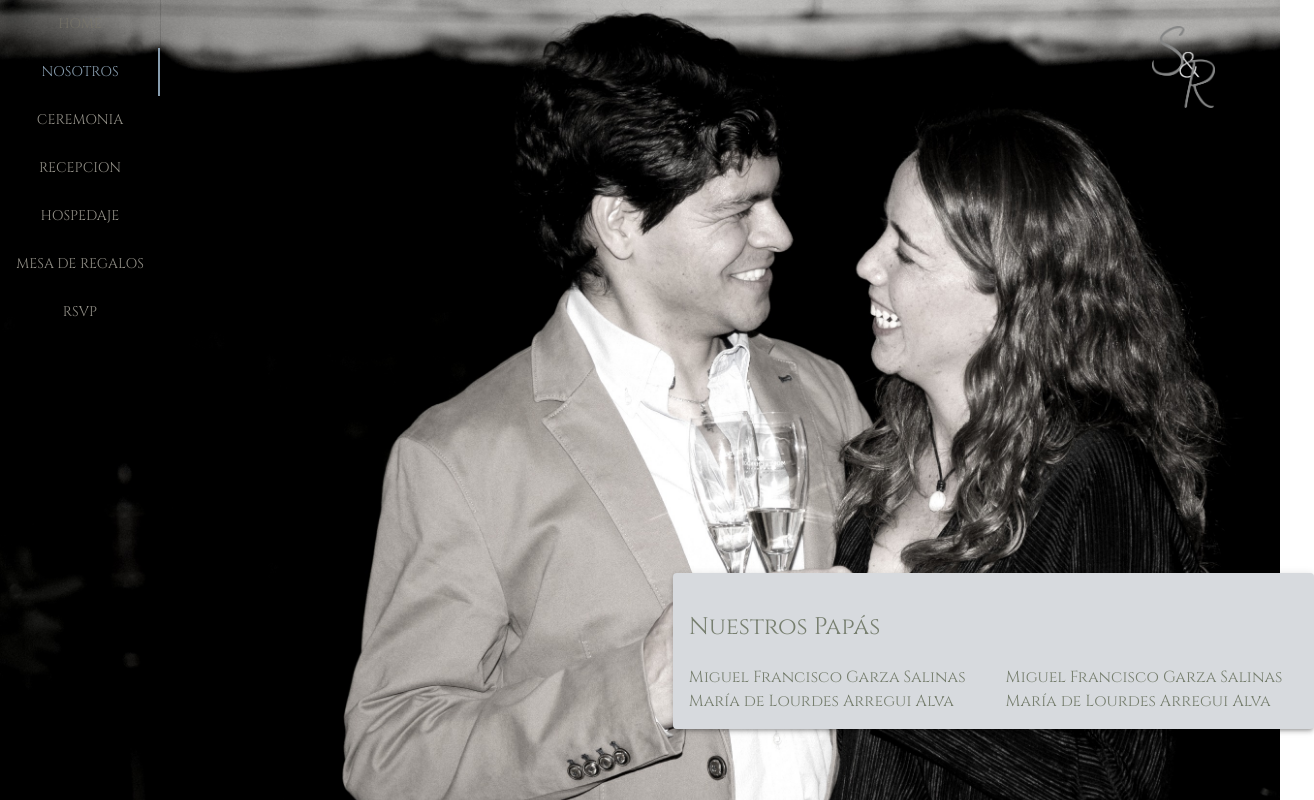
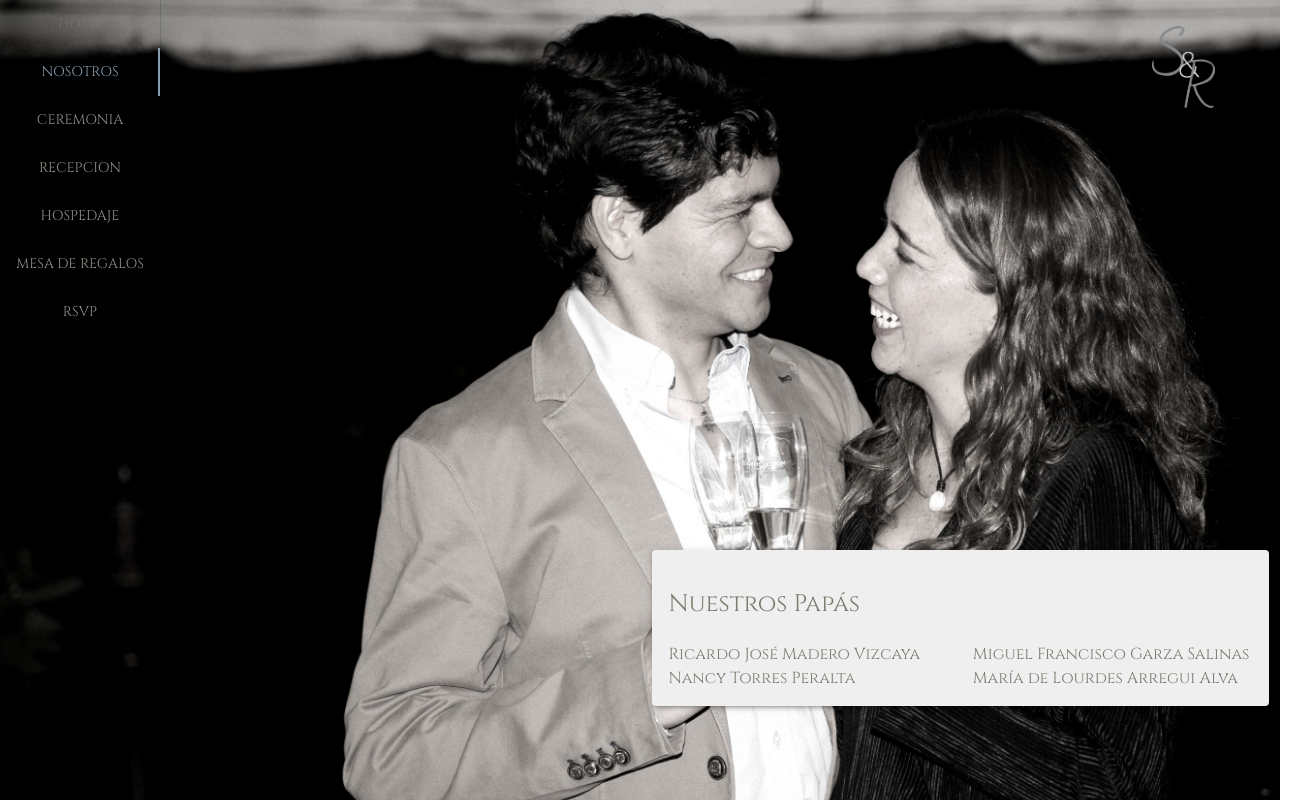
Before and after one commit to DeusXMaquina/reginasWeddingWebsite, a React (Create React App) app in the folder Frontend/wedding-site/: page / in a window 1280 px wide. Both pictures are taken after a click on the tab "NOSOTROS". Shown: the top 800 px of the page, 1314 px wide, since content can reach past the window. Built offline with nearby package versions, Linux system fonts and the light colour scheme; what google-maps-react would draw is missing.

Commit message:
adding giftpage, and editing card background color

```diff
--- a/Frontend/wedding-site/src/Components/AddressContainer/addressContainer.tsx
+++ b/Frontend/wedding-site/src/Components/AddressContainer/addressContainer.tsx
@@ -25,7 +25,7 @@ export default function AddressContainer ( props: {address:{lat:number, lng:numb
   console.log(props.address)
     const classes = useStyles()
   return (
-    <Paper elevation={3} className={classes.paper} style={{backgroundColor: '#d7dade', color:'#777F6F'}}>
+    <Paper elevation={3} className={classes.paper} style={{backgroundColor: '#EFEFEF', color:'#777F6F'}}>
       <Grid container spacing={2}>
         <Grid item xs={12}>
           <h2 style={{fontWeight: 'normal', alignItems: 'center'}}>Recepcion/After/Ceremonia</h2>
--- a/Frontend/wedding-site/src/Components/Card/card.tsx
+++ b/Frontend/wedding-site/src/Components/Card/card.tsx
@@ -22,12 +22,12 @@ const useStyles = makeStyles((theme: Theme) =>
 export default function Card () {
   const classes = useStyles()
   return (
-    <Paper elevation={3} className={classes.paper} style={{backgroundColor: '#d7dade', color:'#777F6F'}}>
+    <Paper elevation={3} className={classes.paper} style={{backgroundColor: '#efefef', color:'#777F6F'}}>
       <h2 style={{fontWeight: 'normal', alignItems: 'center'}}>Nuestros Papás</h2>
       <Grid container spacing={3}>
         <Grid item xs={12} sm={6}>
-          Miguel Francisco Garza Salinas <br/>
-          María de Lourdes Arregui Alva
+          Ricardo José Madero Vizcaya <br/>
+          Nancy Torres Peralta
         </Grid>
         <Grid item xs={12} sm={6}>
           Miguel Francisco Garza Salinas <br/>
--- a/Frontend/wedding-site/src/Components/Countdown/SingleGridList.tsx
+++ b/Frontend/wedding-site/src/Components/Countdown/SingleGridList.tsx
@@ -23,7 +23,7 @@ const useStyles = makeStyles((theme: Theme) =>
       textAlign: "center",
     },
     card: {
-      backgroundColor: theme.palette.secondary.dark,
+      backgroundColor: '#efefef',
     },
     title: {
       backgroundColor: "transparent",
--- a/Frontend/wedding-site/src/Components/Countdown/Timer.tsx
+++ b/Frontend/wedding-site/src/Components/Countdown/Timer.tsx
@@ -15,7 +15,7 @@ function calculateTimer(
 
   const countDownArray = [
     {
-      title: "Days",
+      title: "Días",
       count: daysFormat,
     },
     {
--- a/Frontend/wedding-site/src/Components/GiftPage/GiftBrands.tsx
+++ b/Frontend/wedding-site/src/Components/GiftPage/GiftBrands.tsx
@@ -8,7 +8,9 @@ const useStyles = makeStyles((theme: Theme) => ({
   root: {
     flexGrow: 1,
     marginTop: "10%",
-    marginLeft: "10%"
+    marginLeft: "10%",
+    backgroundColor: "transparent"
+
     },
   grid: {
     width: "100%",
@@ -38,7 +40,6 @@ export default function GiftBrands() {
              <img src={brand.img}alt={brand.title}/>
            </Button>
            ))}
-
          </Grid>
         </Grid>
        </Paper>
--- a/Frontend/wedding-site/src/Components/InfoContainer/infoContainer.tsx
+++ b/Frontend/wedding-site/src/Components/InfoContainer/infoContainer.tsx
@@ -14,7 +14,6 @@ const useStyles = makeStyles((theme: Theme) =>
       marginTop:'15%',
       marginLeft: '50%',
       width: '100%',
-      height: '600px'
     },
     image: {
       widht: '30%',
@@ -39,7 +38,7 @@ function InfoContainer ( props: {event:string, info:string, coordinates:{lat:num
 
   const classes = useStyles()
   return (
-    <Paper elevation={3} className={classes.paper} style={{backgroundColor: '#d7dade', color:'#777F6F'}}>
+    <Paper elevation={3} className={classes.paper} style={{backgroundColor: '#EFEFEF', color:'#777F6F'}}>
       <Grid container spacing={3}>
         <Grid item container xs={12} sm={6}>
           <Grid item container direction='column' justify='space-evenly' alignItems='flex-start'>
--- a/Frontend/wedding-site/src/Redux/Reducers/addressReducer.tsx
+++ b/Frontend/wedding-site/src/Redux/Reducers/addressReducer.tsx
@@ -4,7 +4,7 @@ const counterReducer:any = (state:{event:string, info:string, coordinates:{ lat:
     case 'CEREMONIA':
       return {
         event: 'Ceremonia',
-        info: 'P. Luis Rodrigo Nuñez L.C. <br/> P. Diego Arregui L.C.',
+        info: ('P. Luis Rodrigo Nuñez L.C. <br/> P. Diego Arregui L.C.'),
         coordinates: {
           lat: 20.30262,
           lng: -103.25023
@@ -13,7 +13,7 @@ const counterReducer:any = (state:{event:string, info:string, coordinates:{ lat:
     case 'BANQUETE':
       return {
           event: 'Banquete',
-          info: 'P. Luis Rodrigo Nuñez L.C. <br/> P. Diego Arregui L.C.',
+          info: 'P. Luis Rodrigo Nuñez L.C. P. Diego Arregui L.C.',
           coordinates: {
             lat: 20.297062777811753,
             lng: -103.23119377872393
```
